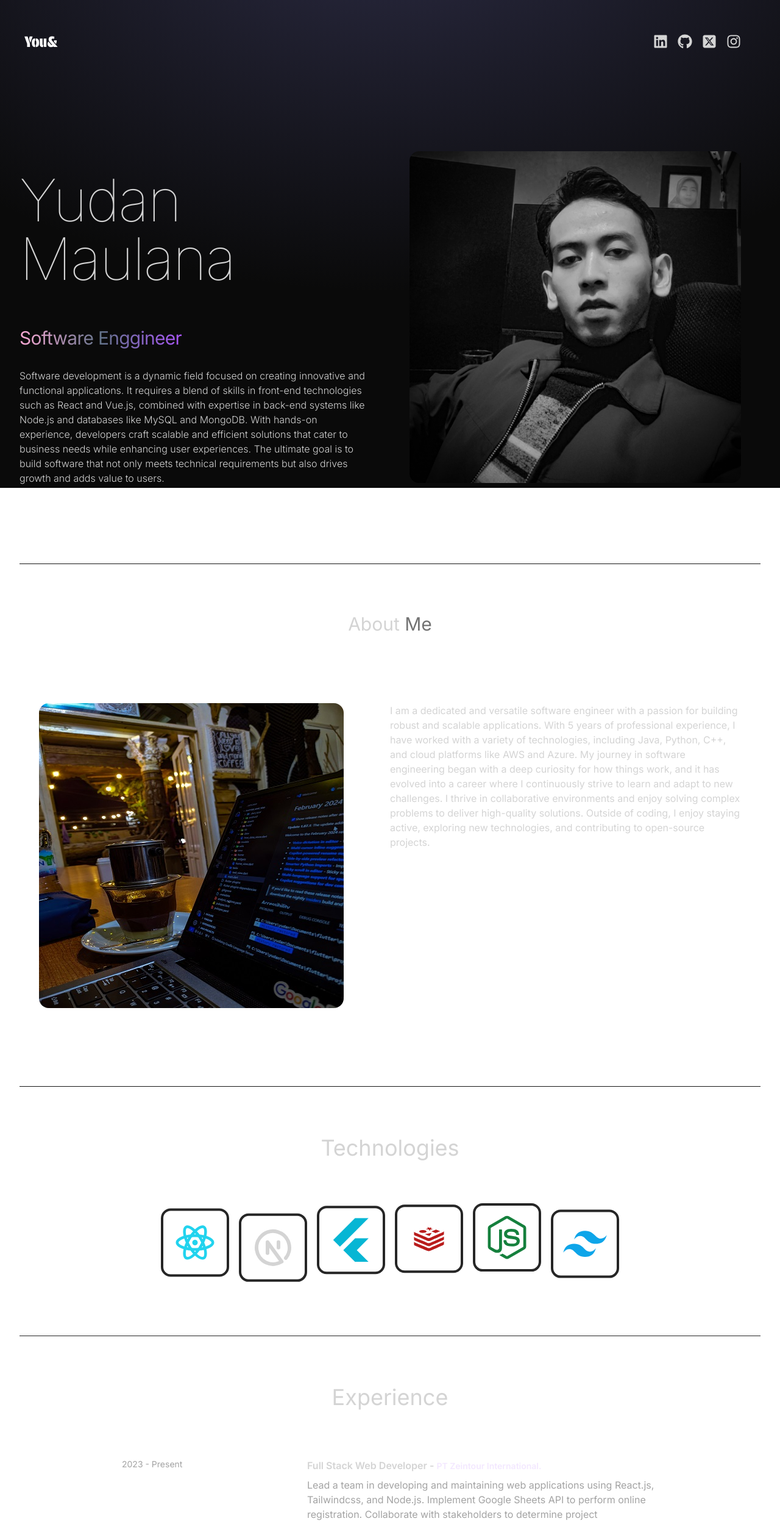
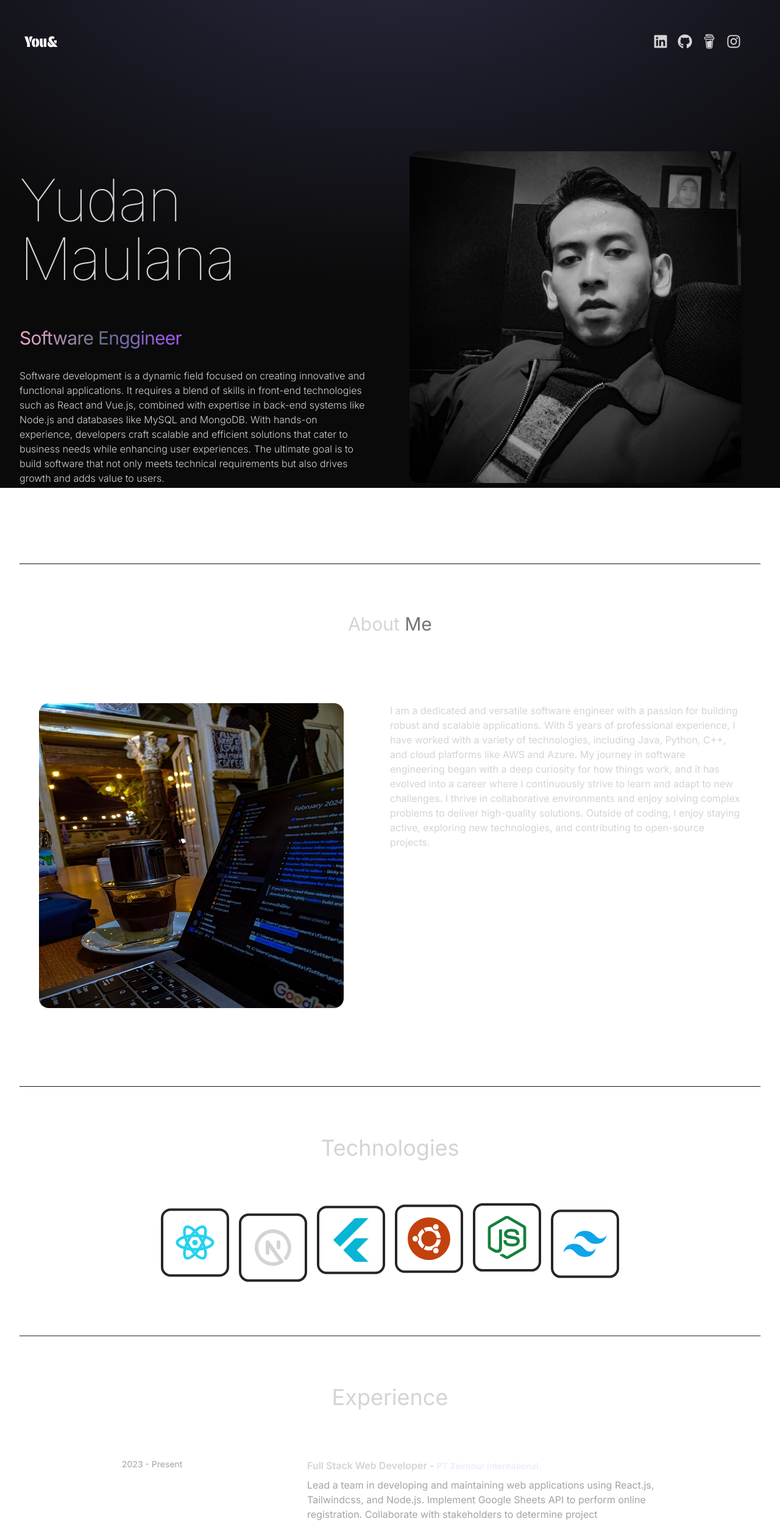
Before and after one commit to YudanMaulana/portfolio-me, a React (Vite) app: page / in a window 1280 px wide. Shown: the top 2499 px of the page at 61% size. Built offline with nearby package versions, Linux system fonts and the light colour scheme.

Commit message:
add link in icons, change icons in tech page

```diff
--- a/src/components/Navbar.jsx
+++ b/src/components/Navbar.jsx
@@ -1,8 +1,9 @@
 import logo from "../assets/youlogo.png";
 import { FaLinkedin } from "react-icons/fa";
 import { FaGithub } from "react-icons/fa";
-import { FaSquareXTwitter } from "react-icons/fa6";
+import { SiBuymeacoffee } from "react-icons/si";
 import { FaInstagram } from "react-icons/fa";
+import { LINK } from "../constants";
 
 const Navbar = () => {
   return <nav className="mb-20 flex items-center justify-between py-6">
@@ -10,10 +11,10 @@ const Navbar = () => {
         <img src={logo} alt="logo" className="px-2"/>
     </div>
     <div className="m-8 items-center justify-center flex gap-4 text-2xl ">
-        <FaLinkedin />
-        <FaGithub />
-        <FaSquareXTwitter />
-        <FaInstagram />
+        <a href={LINK.linkedin} className="hover:text-sky-600"><FaLinkedin /></a>
+        <a href={LINK.github} className="hover:text-white hover:bg-transparent"><FaGithub /></a>
+        <a href={LINK.buymeacoffe} className="hover:text-yellow-400"><SiBuymeacoffee /></a>
+        <a href={LINK.instagram} className="hover:text-pink-800"><FaInstagram /></a>
     </div>
   </nav>
 }
--- a/src/components/Technologies.jsx
+++ b/src/components/Technologies.jsx
@@ -1,7 +1,7 @@
 import { RiReactjsLine } from "react-icons/ri"
 import { TbBrandNextjs } from "react-icons/tb"
 import { FaFlutter } from "react-icons/fa6";
-import { DiRedis } from "react-icons/di"
+import { FaUbuntu } from "react-icons/fa";
 import { FaNodeJs } from "react-icons/fa"
 import { RiTailwindCssFill } from "react-icons/ri";
 import { motion } from "motion/react"
@@ -58,7 +58,7 @@ const Technologies = () => {
         initial="initial"
         animate="animate"
         className="rounded-2xl border-4 border-neutral-800 p-4">
-            <DiRedis className="text-7xl text-red-700" />
+            <FaUbuntu className="text-7xl text-orange-700" />
         </motion.div>
         <motion.div
         variants={iconVariants(6)}
--- a/src/constants/index.js
+++ b/src/constants/index.js
@@ -16,6 +16,12 @@ export const EXPERIENCES = [
     technologies: ["NodeJs", "React.js", "Google Spreadsheets", "Tailwindcss"],
   },
 ];
+export const LINK = {
+  linkedin: "https://www.linkedin.com/in/yudanmaulana?utm_source=share&utm_campaign=share_via&utm_content=profile&utm_medium=android_app ",
+  github: "https://github.com/YudanMaulana",
+  buymeacoffe: "https://buymeacoffee.com/yudanmaulana",
+  instagram: "https://www.instagram.com/yudan_maulana21?igsh=MTg2NjhwbnZxZnl1Ng==",
+}
 
 export const PROJECTS = [
   {
```
